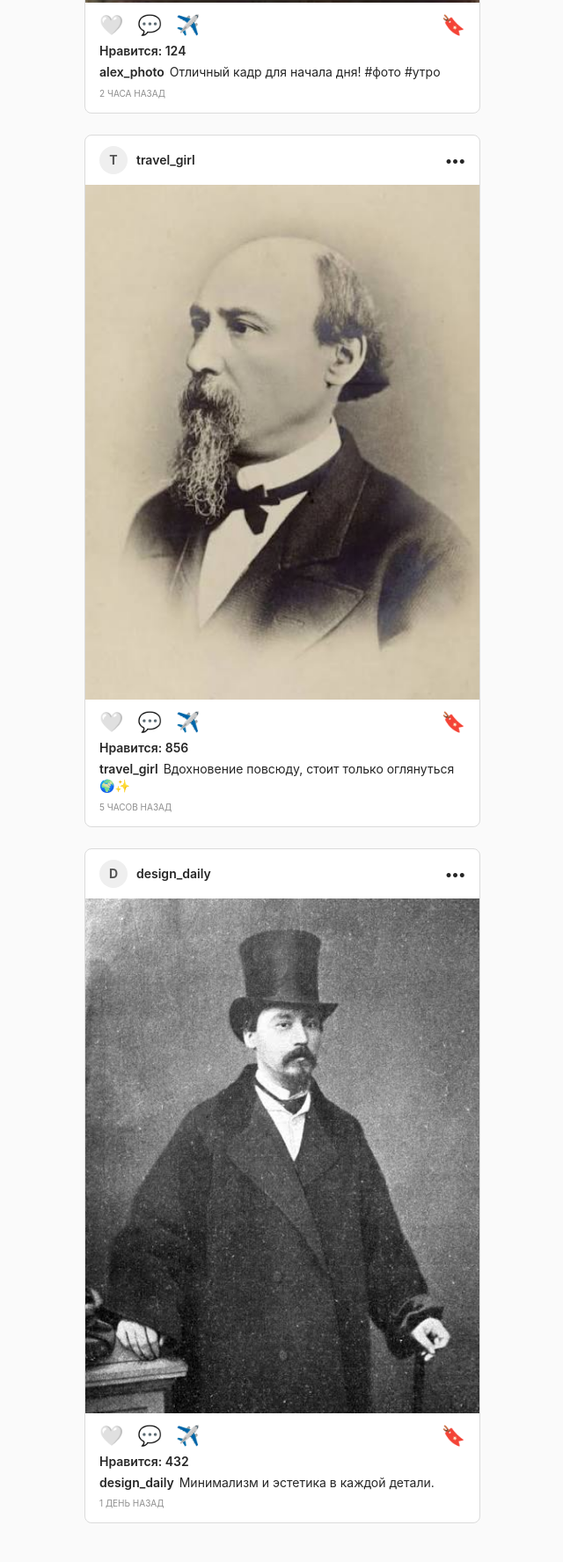
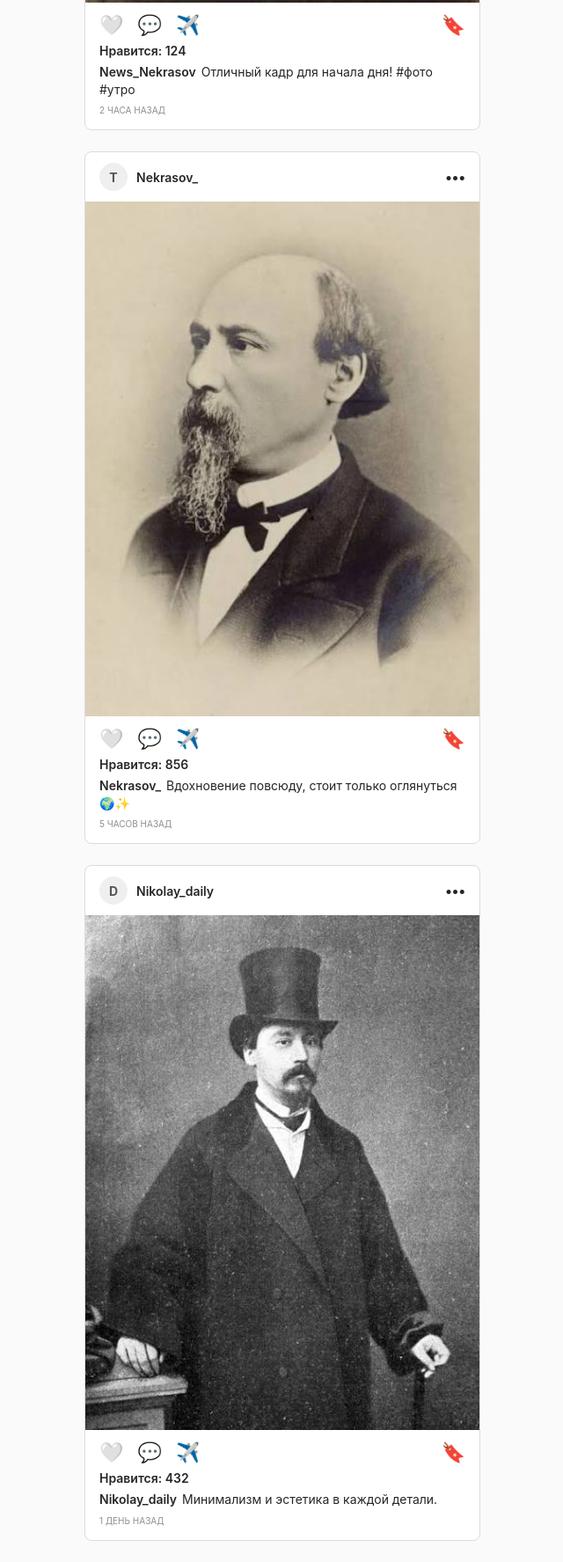
Before and after one commit to esee1ka1111111-hub/-_-, a plain HTML site: page index.html in a window 1280 px wide. Shown: the part 864-2639 px from the top of the page at 88% size, without its empty margins (319-959 px from the left). Drawn offline with Linux system fonts and the light colour scheme; sample sign-in values are in the browser's storage.

Commit message:
Add files via upload

```diff
--- a/index.html
+++ b/index.html
@@ -312,7 +312,7 @@
             <div class="post-header">
                 <div class="post-user">
                     <div class="user-avatar">A</div>
-                    <span>alex_photo</span>
+                    <span>News_Nekrasov</span>
                 </div>
                 <div class="post-options">•••</div>
             </div>
@@ -327,7 +327,7 @@
             </div>
             <div class="post-info">
                 <div class="likes-count">Нравится: <span class="likes-num">124</span></div>
-                <div class="caption"><span>alex_photo</span>Отличный кадр для начала дня! #фото #утро</div>
+                <div class="caption"><span>News_Nekrasov</span>Отличный кадр для начала дня! #фото #утро</div>
                 <div class="post-time">2 часа назад</div>
             </div>
         </article>
@@ -337,7 +337,7 @@
             <div class="post-header">
                 <div class="post-user">
                     <div class="user-avatar">T</div>
-                    <span>travel_girl</span>
+                    <span>Nekrasov_</span>
                 </div>
                 <div class="post-options">•••</div>
             </div>
@@ -352,7 +352,7 @@
             </div>
             <div class="post-info">
                 <div class="likes-count">Нравится: <span class="likes-num">856</span></div>
-                <div class="caption"><span>travel_girl</span>Вдохновение повсюду, стоит только оглянуться 🌍✨</div>
+                <div class="caption"><span>Nekrasov_</span>Вдохновение повсюду, стоит только оглянуться 🌍✨</div>
                 <div class="post-time">5 часов назад</div>
             </div>
         </article>
@@ -362,7 +362,7 @@
             <div class="post-header">
                 <div class="post-user">
                     <div class="user-avatar">D</div>
-                    <span>design_daily</span>
+                    <span>Nikolay_daily</span>
                 </div>
                 <div class="post-options">•••</div>
             </div>
@@ -377,7 +377,7 @@
             </div>
             <div class="post-info">
                 <div class="likes-count">Нравится: <span class="likes-num">432</span></div>
-                <div class="caption"><span>design_daily</span>Минимализм и эстетика в каждой детали.</div>
+                <div class="caption"><span>Nikolay_daily</span>Минимализм и эстетика в каждой детали.</div>
                 <div class="post-time">1 день назад</div>
             </div>
         </article>
```
